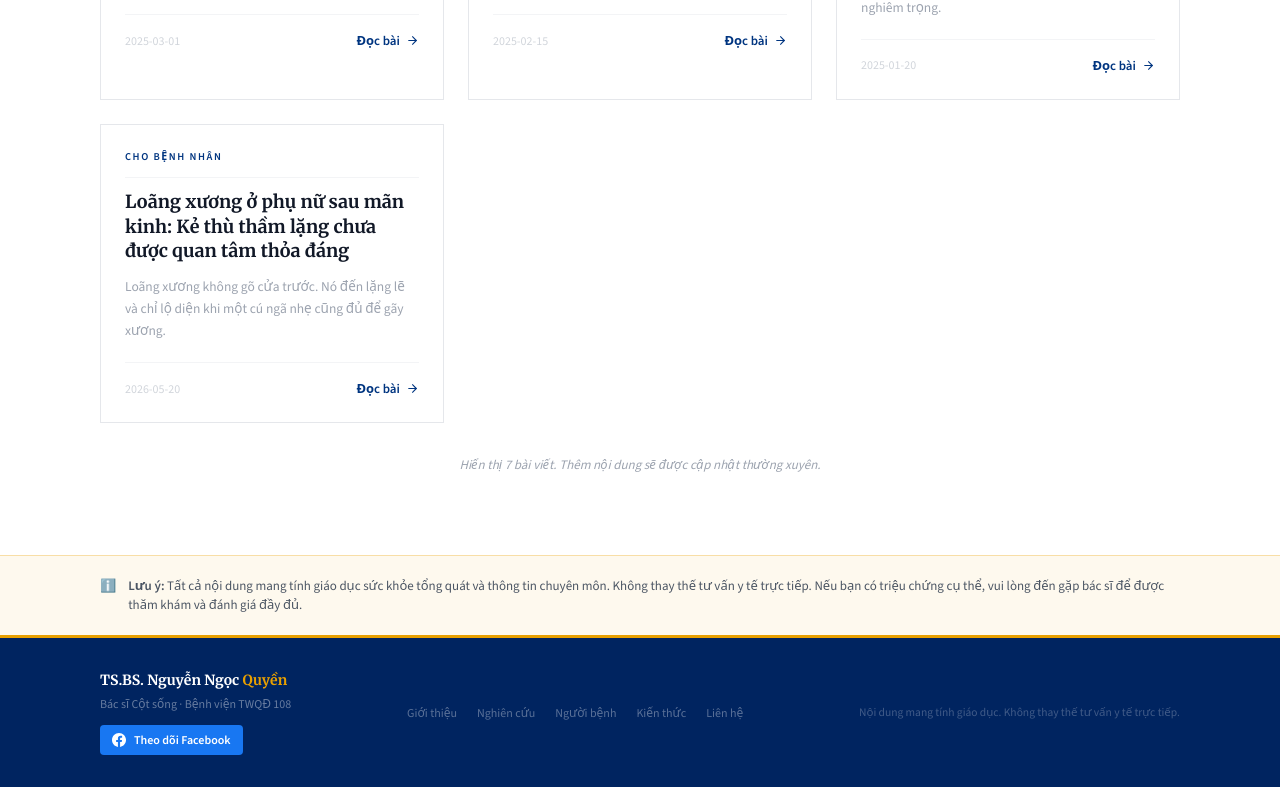
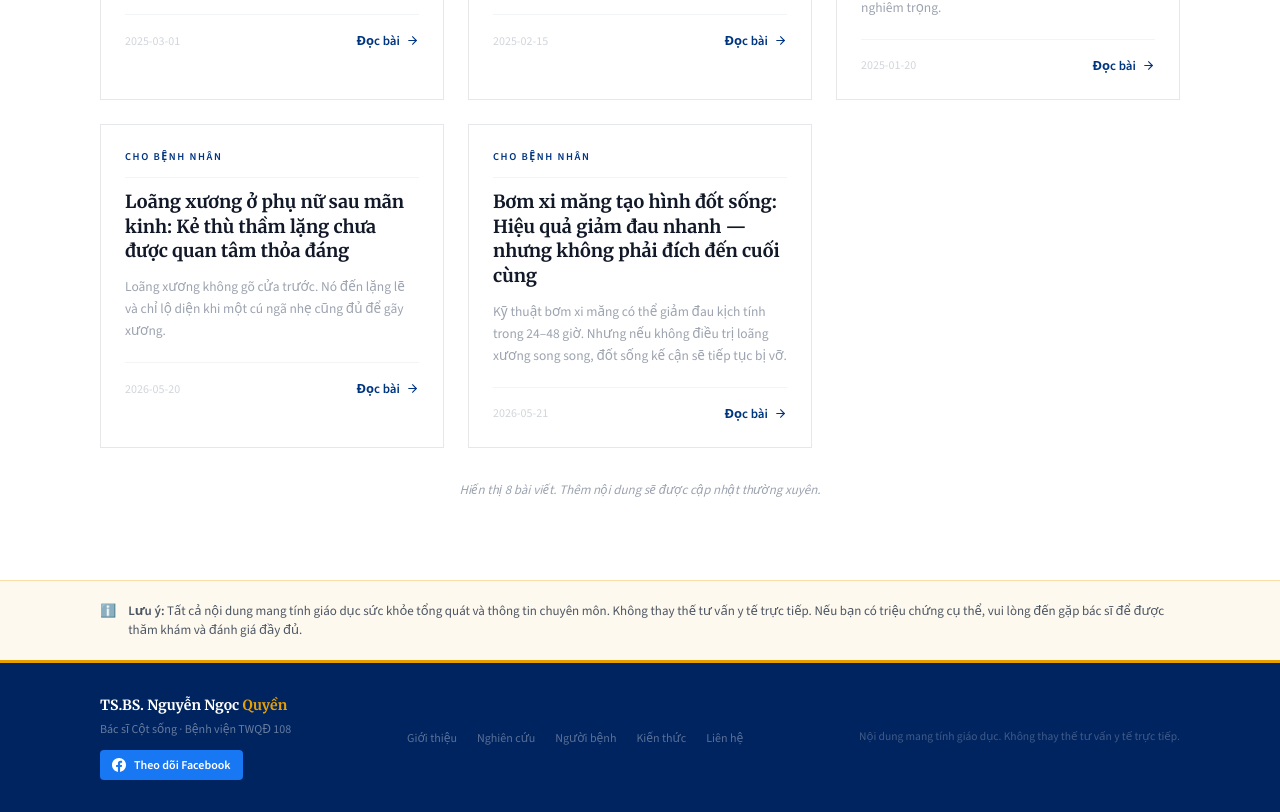
Before and after one commit to Tsquyencotsong-source/bs-quyen-website, a Next.js app: page /blog in a window 1280 px wide. Shown: the part 1040-1852 px from the top of the page. Before the commit the page ends 1827 px from the top, so only its background shows below. Built offline with nearby package versions, Linux system fonts and the light colour scheme.

Commit message:
them bai bom xi mang tao hinh dot song

```diff
--- a/src/data/content.ts
+++ b/src/data/content.ts
@@ -182,6 +182,14 @@ export const POSTS: Post[] = [
     category: "Giáo dục sức khỏe",
     date: "2026-05-20",
   },
+  {
+    slug: "bom-xi-mang-tao-hinh-dot-song",
+    title: "Bơm xi măng tạo hình đốt sống: Hiệu quả giảm đau nhanh — nhưng không phải đích đến cuối cùng",
+    excerpt: "Kỹ thuật bơm xi măng có thể giảm đau kịch tính trong 24–48 giờ. Nhưng nếu không điều trị loãng xương song song, đốt sống kế cận sẽ tiếp tục bị vỡ.",
+    audience: "Cho bệnh nhân",
+    category: "Giáo dục sức khỏe",
+    date: "2026-05-21",
+  },
 ];
 
 // ─── HỌC VIÊN ĐANG HƯỚNG DẪN ────────────────────────────────────
```
Also changed, not shown: public/images/Bom-xi-mang-1.jpg (added), public/images/Bom-xi-mang-2.jpg (added).
